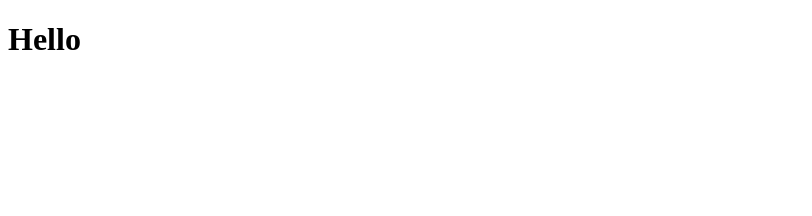
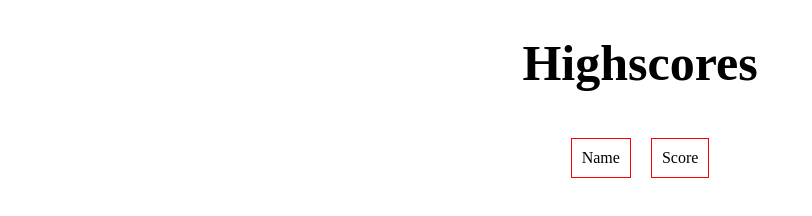
Before and after one commit to mecuboi/bootcamp-quiz, a plain HTML site: page highscore.html in a window 1280 px wide. Shown: the whole page, without its empty margins (0-812 px from the left). Drawn offline with Linux system fonts and the light colour scheme.

Commit message:
adding highscore html

```diff
--- a/assets/script.js
+++ b/assets/script.js
@@ -58,6 +58,7 @@ var gameOver = document.querySelector('.game-over')
 var timerCount;
 var userNameEl = document.getElementById('user-name')
 var saveBtn = document.getElementById('save-score')
+var highScoreBtn = document.getElementById('highscore')
 
 function startGame() {
     welcome.classList.add('hide');
@@ -141,10 +142,10 @@ function storeScore(){
     var existingScores = JSON.parse(localStorage.getItem('score')) || {};
     var updatedScore = {...existingScores,[ userNameEl.value]: secondsLeft};
     localStorage.setItem('score',JSON.stringify(updatedScore) );
-    questionPrompt.textContent = 'Your score has been saved in the Highscore List';
+    questionPrompt.textContent = 'Your score has been saved in the Highscore List: ';
     questionPrompt.classList.remove('hide');
-    startButton.classList.add('hide');
-
+    gameOver.classList.add('hide');
+    questionPrompt.appendChild(highScoreBtn);
 }
 
 saveBtn.addEventListener('click',storeScore);
--- a/assets/style.css
+++ b/assets/style.css
@@ -17,6 +17,7 @@ header ul {
     background-color: blueviolet;
     padding:5px;
     margin:10px;
+    color: white;
 
 }
 
@@ -27,6 +28,7 @@ header ul {
 
 h1 {
     font-size: 50px;
+    text-align: center;
 
 }
 
@@ -37,10 +39,6 @@ h2 {
 
 .title {
     text-align: center;
-}
-
-.container {
-
 }
 
 #multiple-choice {
@@ -54,3 +52,21 @@ h2 {
 .hide {
     display: none;
 }
+
+#highscore-list {
+    display: flex;
+    justify-content: center;
+    padding:3px;
+}
+
+.row {
+    display: flex;
+
+}
+
+.row p{
+    border: solid red 1px;
+    padding: 10px;
+    margin: 10px;
+
+}
--- a/highscore.html
+++ b/highscore.html
@@ -5,9 +5,25 @@
     <meta http-equiv="X-UA-Compatible" content="IE=edge">
     <meta name="viewport" content="width=device-width, initial-scale=1.0">
     <title>Highscore</title>
+    <link href="assets/style.css" rel="stylesheet">
 </head>
 <body>
-    <h1>Hello</h1>
+    <h1>Highscores</h1>
+    <div id="highscore-list">
+        <div class="row">
+            <p>Name</p>
+            <p>Score</p>
+        </div>
 
+    </div>
+
+
+
+
+
+
+
+
+    <script src="assets/script.js"></script>
 </body>
 </html>
```
Also changed, not shown: index.html (+1 -1 lines).
